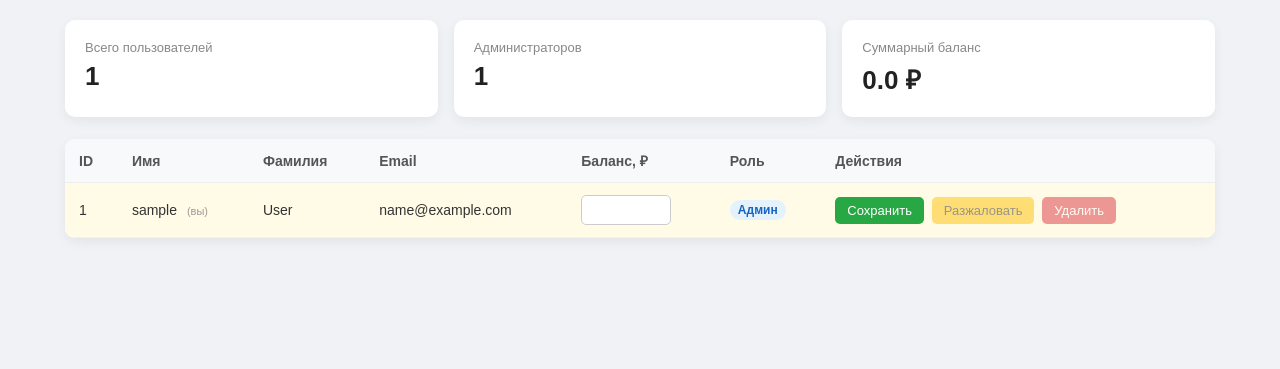
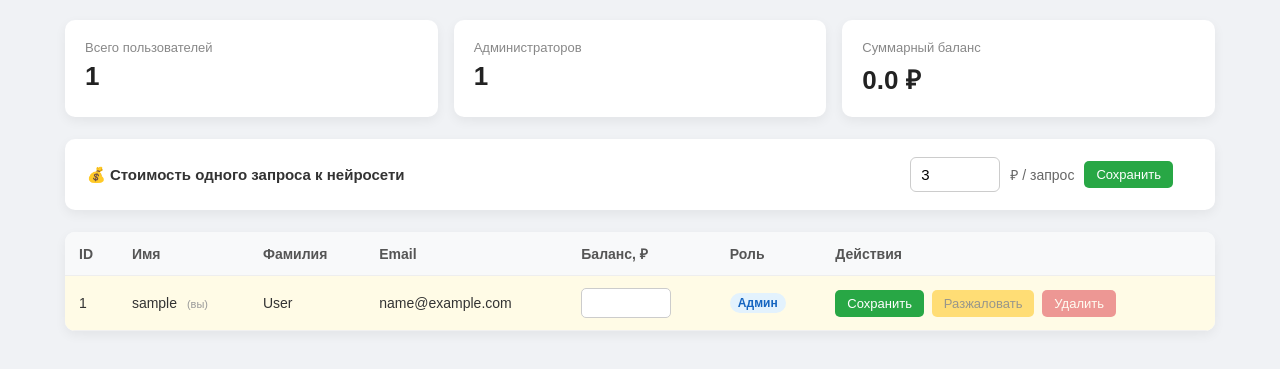
Before and after one commit to CyclicOFF/archive, a Flask app: page /admin in a window 1280 px wide. Shown: the part 52-421 px from the top of the page. Run offline with Flask 3, Linux system fonts and the light colour scheme; the visitor is signed in with stand-in values (Sample User, id 1); tables that the repository leaves empty or names only in its code hold one stand-in row (values such as "Sample post").

Commit message:
Добавлена динамическая стоимость запроса

```diff
--- a/src/archive/app.py
+++ b/src/archive/app.py
@@ -14,7 +14,33 @@ DB_CONFIG = {
     "user": "sch688_vvedenie",
     "password": "Qwerty123",
 }
-AI_PRICE = 3
+
+DEFAULT_AI_PRICE = 3
+
+
+def get_ai_price():
+    """Читает цену запроса из БД. Если что-то не так — возвращает дефолт."""
+    try:
+        cnx = get_db()
+        cur = cnx.cursor(dictionary=True)
+        cur.execute("SELECT `value` FROM settings WHERE `key` = 'ai_price'")
+        row = cur.fetchone()
+        cur.close(); cnx.close()
+        return int(row["value"]) if row else DEFAULT_AI_PRICE
+    except Exception:
+        return DEFAULT_AI_PRICE
+
+
+def set_ai_price(new_price):
+    cnx = get_db()
+    cur = cnx.cursor()
+    cur.execute(
+        "INSERT INTO settings (`key`, `value`) VALUES ('ai_price', %s) "
+        "ON DUPLICATE KEY UPDATE `value` = VALUES(`value`)",
+        (str(new_price),)
+    )
+    cnx.commit()
+    cur.close(); cnx.close()
 
 
 def get_db():
@@ -96,7 +122,9 @@ def ai_page():
         session.clear()
         return redirect(url_for("login_page"))
 
-    return render_template("ai.html", balance=row["balance"], price=AI_PRICE)
+    return render_template("ai.html",
+                           balance=row["balance"],
+                           price=get_ai_price())
 
 
 # ---------- API регистрации / входа ----------
@@ -176,6 +204,8 @@ def ai_request():
     if not prompt:
         return jsonify({"status": "error", "message": "Введите запрос"}), 400
 
+    price = get_ai_price()   # ← читаем из БД
+
     cnx = get_db()
     cur = cnx.cursor(dictionary=True)
 
@@ -187,16 +217,16 @@ def ai_request():
         return jsonify({"status": "error",
                         "message": "Пользователь не найден"}), 404
 
-    if row["balance"] < AI_PRICE:
+    if row["balance"] < price:
         cur.close(); cnx.close()
         return jsonify({
             "status": "error",
-            "message": f"Недостаточно средств. Нужно {AI_PRICE} ₽, у вас {row['balance']} ₽"
+            "message": f"Недостаточно средств. Нужно {price} ₽, у вас {row['balance']} ₽"
         }), 402
 
     cur.execute(
         "UPDATE users SET balance = balance - %s WHERE id = %s",
-        (AI_PRICE, session["user_id"])
+        (price, session["user_id"])
     )
     cnx.commit()
 
@@ -209,7 +239,7 @@ def ai_request():
         "status": "ok",
         "answer": f"[Демо-ответ нейросети на запрос: «{prompt}»]",
         "balance": new_balance,
-        "spent": AI_PRICE
+        "spent": price
     })
 
 
@@ -245,7 +275,29 @@ def admin_page():
         total_users=total_users,
         total_balance=total_balance,
         total_admins=total_admins,
+        ai_price=get_ai_price(),   # ← NEW
     )
+
+@app.route("/admin/settings/ai_price", methods=["POST"])
+@admin_required
+def admin_set_ai_price():
+    data = request.get_json() or {}
+    try:
+        new_price = int(data.get("price"))
+    except (TypeError, ValueError):
+        return jsonify({"status": "error",
+                        "message": "Цена должна быть целым числом"}), 400
+
+    if new_price < 0:
+        return jsonify({"status": "error",
+                        "message": "Цена не может быть отрицательной"}), 400
+
+    if new_price > 100000:
+        return jsonify({"status": "error",
+                        "message": "Слишком большая цена"}), 400
+
+    set_ai_price(new_price)
+    return jsonify({"status": "ok", "price": new_price})
 
 
 @app.route("/admin/user/<int:user_id>/balance", methods=["POST"])
--- a/src/archive/static/admin.js
+++ b/src/archive/static/admin.js
@@ -76,4 +76,26 @@ $(document).ready(function () {
             $row.css('background-color', original);
         }, 700);
     }
+
+        // --- Сохранение цены AI ---
+    $('#save-ai-price').on('click', function () {
+        const price  = parseInt($('#ai-price-input').val(), 10);
+        const $status = $('#ai-price-status');
+
+        if (isNaN(price) || price < 0) {
+            $status.removeClass('ok').addClass('err')
+                   .text('Введите целое неотрицательное число');
+            return;
+        }
+
+        postJSON('/admin/settings/ai_price', { price: price }, function (res) {
+            $('#ai-price-input').val(res.price);
+            $status.removeClass('err').addClass('ok')
+                   .text('✓ Сохранено');
+            setTimeout(function () { $status.text('').removeClass('ok'); }, 2000);
+        }, function () {
+            $status.removeClass('ok').addClass('err')
+                   .text('Ошибка сохранения');
+        });
+    });
 });
--- a/src/archive/templates/admin.html
+++ b/src/archive/templates/admin.html
@@ -37,6 +37,27 @@
         .stat-card .value {
             font-size: 26px; font-weight: bold; color: #222; margin-top: 6px;
         }
+
+                /* Настройки */
+        .settings-card {
+            background: white; border-radius: 10px; padding: 18px 22px;
+            box-shadow: 0 4px 12px rgba(0,0,0,0.06);
+            margin-bottom: 22px;
+            display: flex; justify-content: space-between;
+            align-items: center; flex-wrap: wrap; gap: 14px;
+        }
+        .settings-label { font-size: 15px; color: #333; font-weight: 600; }
+        .settings-controls {
+            display: flex; align-items: center; gap: 10px; flex-wrap: wrap;
+        }
+        .settings-controls input {
+            width: 90px; padding: 8px 10px; border: 1px solid #ccc;
+            border-radius: 6px; font-size: 15px;
+        }
+        .settings-controls .unit { color: #666; font-size: 14px; }
+        .status { font-size: 13px; margin-left: 6px; }
+        .status.ok  { color: #28a745; }
+        .status.err { color: #dc3545; }
 
         /* Таблица */
         .table-wrap {
@@ -106,7 +127,18 @@
             <div class="value">{{ total_balance }} ₽</div>
         </div>
     </div>
-
+        <div class="settings-card">
+        <div class="settings-label">
+            💰 Стоимость одного запроса к нейросети
+        </div>
+        <div class="settings-controls">
+            <input type="number" id="ai-price-input" min="0" step="1"
+                   value="{{ ai_price }}">
+            <span class="unit">₽ / запрос</span>
+            <button id="save-ai-price" class="btn save">Сохранить</button>
+            <span id="ai-price-status" class="status"></span>
+        </div>
+    </div>
     <div class="table-wrap">
         <table>
             <thead>
--- a/src/archive/templates/ai.html
+++ b/src/archive/templates/ai.html
@@ -82,7 +82,7 @@
     <div class="subtitle">Задайте любой вопрос — демо-режим</div>
 
     <div class="price-badge">
-        Стоимость одного запроса: <b>3 ₽</b>
+        Стоимость одного запроса: <b>{{ price }} ₽</b>
     </div>
 
     <div class="balance-line">
@@ -92,7 +92,7 @@
 
     <form id="ai-form">
         <textarea id="ai-prompt" placeholder="Например: расскажи анекдот про программистов"></textarea>
-        <button type="submit" id="ask-btn">Спросить за 3 ₽</button>
+        <button type="submit" id="ask-btn">Спросить за {{ price }} ₽</button>
     </form>
 
     <div class="answer-box" id="ai-answer">Здесь появится ответ...</div>
```
Also changed, not shown: src/archive/sql_tool.py (renamed from src/archive/migrate.py, +13 -4 lines).
